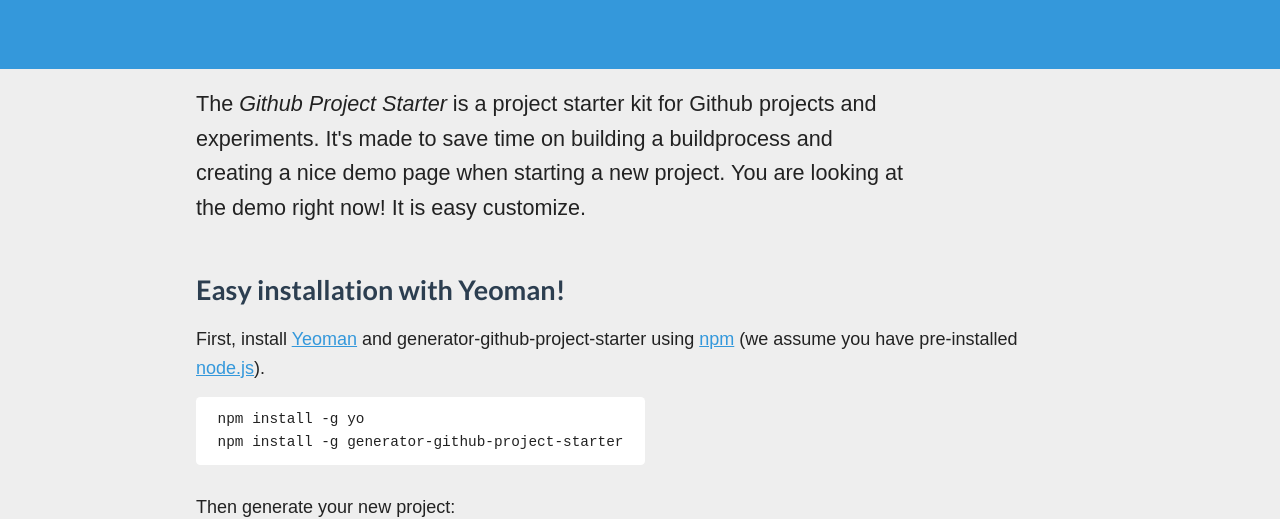
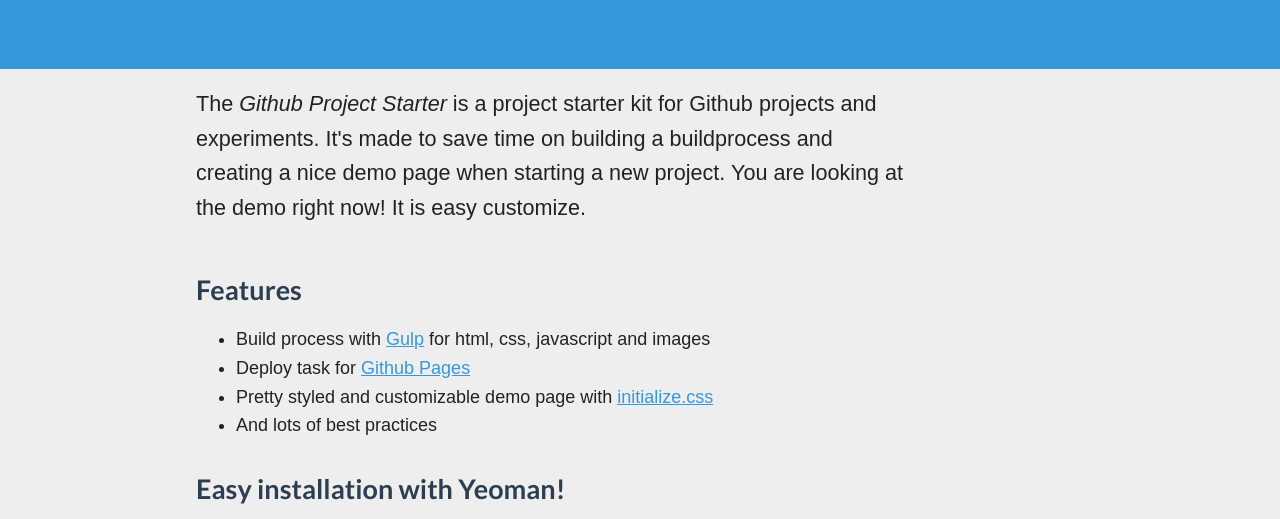
Before and after one commit to jeroenoomsNL/github-project-starter, a plain HTML site: page index.html in a window 1280 px wide. Shown: the part 291-810 px from the top of the page. Drawn offline with Linux system fonts and the light colour scheme.

Commit message:
Update Tue Dec 29 2015 18:17:46 GMT+0100 (CET)

```diff
--- a/index.html
+++ b/index.html
@@ -34,6 +34,14 @@
 
         <main class="main">
             <p class="intro">The <em>Github Project Starter</em> is a project starter kit for Github projects and experiments. It's made to save time on building a buildprocess and creating a nice demo page when starting a new project. You are looking at the demo right now! It is easy customize.</p>
+
+            <h2>Features</h2>
+            <ul>
+                <li>Build process with <a href="http://gulpjs.com/" target="_blank">Gulp</a> for html, css, javascript and images</li>
+                <li>Deploy task for <a href="https://pages.github.com/" target="_blank">Github Pages</a></li>
+                <li>Pretty styled and customizable demo page with <a href="http://jeroenoomsnl.github.io/initialize-css/" target="_blank">initialize.css</a></li>
+                <li>And lots of best practices</li>
+            </ul>
 
             <h2>Easy installation with Yeoman!</h2>
             <p>
```
